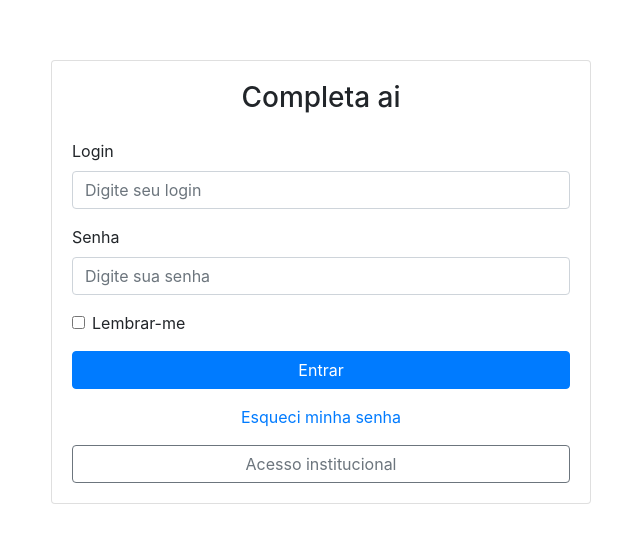
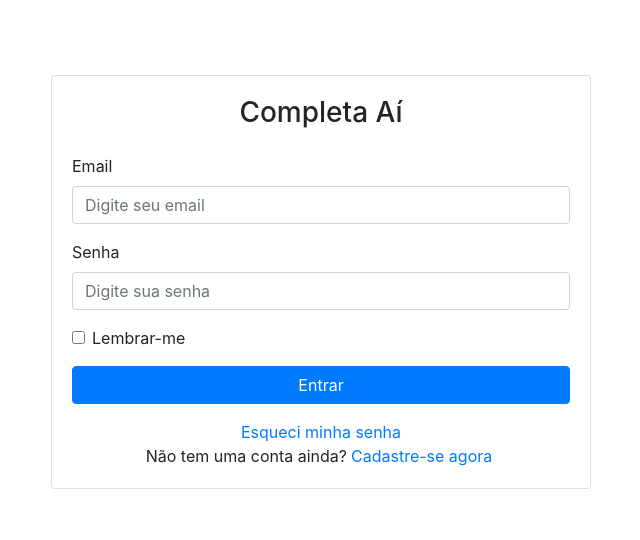
Before and after one commit to marquim7001/CompletaAi, a website: page src/views/login.html in a window 1280 px wide. Shown: the part 118-658 px from the top of the page, without its empty margins (319-959 px from the left). Drawn offline with nearby package versions, Linux system fonts and the light colour scheme.

Commit message:
cadastro e login funcionando, com senhas encriptadas

```diff
--- a/src/models/autenticacao.js
+++ b/src/models/autenticacao.js
@@ -3,11 +3,12 @@ const db = require('../config/db');  // Conexão com o banco de dados
 
 // Função para autenticar o usuário
 exports.autenticar = async (email, senha) => {
+    console.log('Autenticando usuário:', email, senha);
     const query = `SELECT * FROM usuarios WHERE email = ?`;
 
     // Como o e-mail é único, só esperamos um resultado
     const [rows] = await db.execute(query, [email]);
-
+    console.log('Resultado da consulta:', rows);
     // Se não encontrou o usuário
     if (rows.length === 0) {
         return null;
@@ -16,6 +17,7 @@ exports.autenticar = async (email, senha) => {
     const usuario = rows[0];
     // Comparar a senha fornecida com a senha armazenada
     const senhaCorreta = await bcrypt.compare(senha, usuario.senha);
+    console.log('Senha correta:', senhaCorreta);
 
     // Retornar o usuário se a senha estiver correta, ou null se incorreta
     return senhaCorreta ? usuario : null;
--- a/src/routes/usuarioRoutes.js
+++ b/src/routes/usuarioRoutes.js
@@ -7,16 +7,11 @@ router.get('/home_usuario', usuarioController.listarUsuarios);
 router.get('/cadastro', usuarioController.exibirCriarUsuario);
 router.get('/perfil_usuario/:id', usuarioController.exibirDetalhesUsuario);
 router.get('/editar_usuario/:id', usuarioController.exibirEditarUsuario);
-// router.get('/criar_evento', eventoController.exibirCriarEvento);
-// router.get('/home', eventoController.listarEventos);
-// router.get('/inscricao_evento', eventoController.);
-// router.get('/login', eventoController.);
 
 //POST
 router.post('/cadastro', usuarioController.criarUsuario);
 router.post('/editar_usuario/:id', usuarioController.editarUsuario);
 router.post('/excluir_usuario/:id', usuarioController.excluirUsuario);
-// router.post('/criar_evento', eventoController.criarEvento);
 
 
 //TEMP
--- a/src/views/login.html
+++ b/src/views/login.html
@@ -18,26 +18,30 @@
             <div class="col-md-6">
                 <div class="card">
                     <div class="card-body">
-                        <h3 class="text-center mb-4">Completa ai</h3>
-                        <form>
+                        <h3 class="text-center mb-4">Completa Aí</h3>
+                        <form action="/login" method="POST">
                             <div class="form-group">
-                                <label for="login">Login</label>
-                                <input type="text" class="form-control" id="login" placeholder="Digite seu login">
+                                <label for="email">Email</label>
+                                <input type="text" class="form-control" id="email" name="email" placeholder="Digite seu email">
                             </div>
                             <div class="form-group">
                                 <label for="senha">Senha</label>
-                                <input type="password" class="form-control" id="senha" placeholder="Digite sua senha">
+                                <input type="password" class="form-control" id="senha" name="senha" placeholder="Digite sua senha">
                             </div>
                             <div class="form-group form-check">
                                 <input type="checkbox" class="form-check-input" id="lembrar">
                                 <label class="form-check-label" for="lembrar">Lembrar-me</label>
                             </div>
-                            <a href="home" class="btn btn-primary btn-block">Entrar</a>
+                            <button type="submit" class="btn btn-primary btn-block">Entrar</button>
                             <div class="text-center mt-3">
                                 <a href="#">Esqueci minha senha</a>
                             </div>
-                            <div class="text-center mt-3">
+                            <!-- <div class="text-center mt-3">
                                 <button type="button" class="btn btn-outline-secondary btn-block">Acesso institucional</button>
+                            </div> -->
+                            <div class="d-flex justify-content-center align-items-center gap-4">
+                                <p class="mb-0">Não tem uma conta ainda?</p>
+                                <a href="cadastro" class="mx-1">Cadastre-se agora</a>
                             </div>
                         </form>
                     </div>
```
Also changed, not shown: src/controllers/usuarioController.js (+31 -8 lines), src/views/cadastro.html (+12 -5 lines), src/routes/autenticacaoRoutes.js (line endings or trailing spaces), 2 other files.
